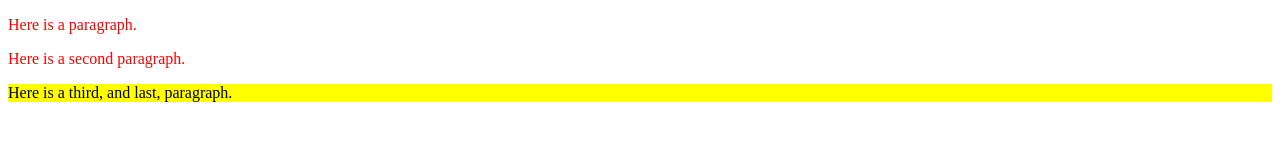
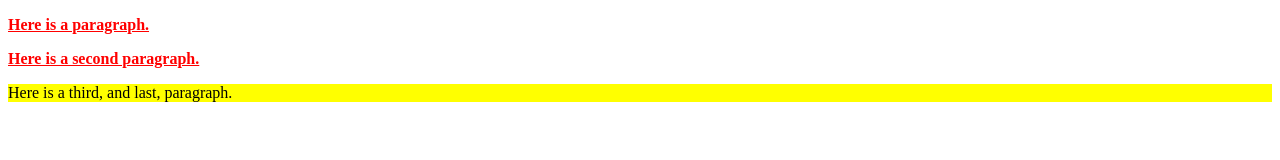
Before and after one commit to mschmitt5/snap-css, a plain HTML site: page index.html in a window 1280 px wide. Drawn offline with Linux system fonts and the light colour scheme.

Commit message:
added font-weight bold

```diff
--- a/css/style.css
+++ b/css/style.css
@@ -1,7 +1,7 @@
 .bold-underlined-red {
     color: red;
     text-decoration: underline;
-    text-decoration: red;
+    font-weight: bold;
 }
 
 
```
